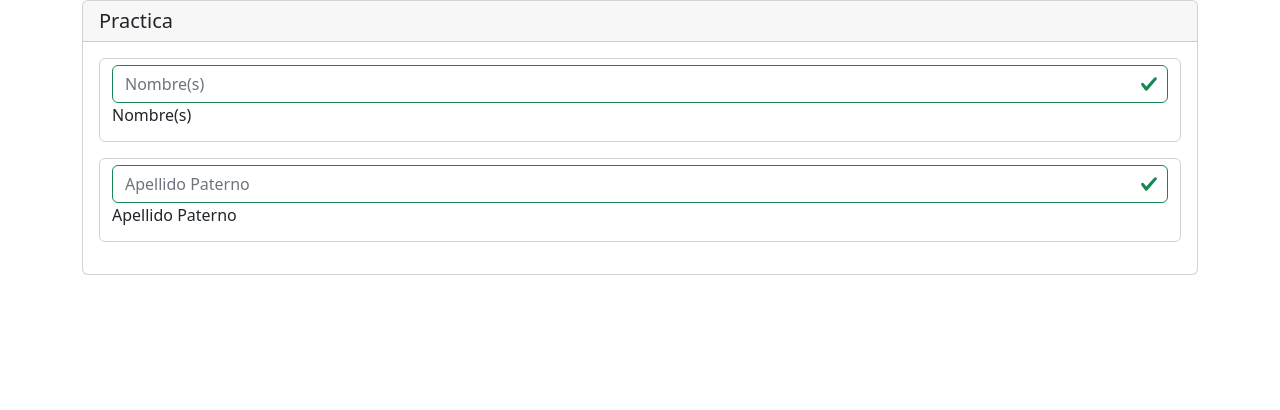
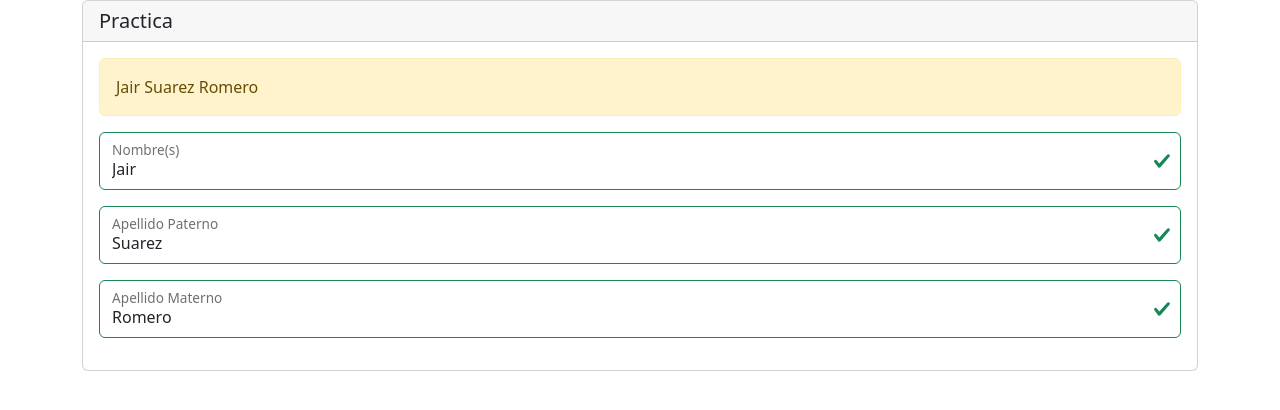
Before and after one commit to jair71021/Recapitulacion, a React (Vite) app in the folder practica/: page /create in a window 1280 px wide. Shown: the top 410 px of the page. Built offline with nearby package versions, Linux system fonts and the light colour scheme.

Commit message:
Actualizacion de codigo

```diff
--- /dev/null
+++ b/package.json
@@ -0,0 +1,5 @@
+{
+  "dependencies": {
+    "axios": "^0.27.2"
+  }
+}
--- /dev/null
+++ b/practica/src/components/Error.jsx
@@ -0,0 +1,8 @@
+export const Error = ({message , feedback}) => {
+    return (
+        <div className="invalid-feedback" id={feedback}>
+
+            {message}
+        </div>
+    )
+}
--- a/practica/src/components/InputCustom.jsx
+++ b/practica/src/components/InputCustom.jsx
@@ -1,13 +1,18 @@
+import { Error } from "./Error"
+
 export const InputCustom = ({ controller, handle }) => {
     return Object.keys(controller).map((item, index) => (
-        <div className="form-control mb-3" key={ index }>
-            <input type="text" className={controller[item].error ? 'form-control is-invalid' :
-            'form-control is-valid'} id={ controller[item].name }
-            name={ controller[item].name } value={ controller[item].value }
-            placeholder={ controller[item].label } onChange={ handle } />
-            <label htmlFor={ controller[item].name }
-            className="form-label">{ controller[item].label }</label>
-        </div>
+
+            <div className="form-floating mb-3" key={ index }>
+                <input type="text" className={controller[item].error ? 'form-control is-invalid' : 'form-control is-valid'}
+                    id={ controller[item].name } aria-describedby="error" name={ controller[item].name } value={ controller[item].value }
+                    placeholder={ controller[item].label } onChange={ handle } />
+                <label htmlFor={ controller[item].name } className="form-label">{ controller[item].label }</label>
+
+                {
+                    controller[item].error ? <Error  message={controller[item].errors[0]} feedback={controller[item].name}/> :false
+                }
+            </div>
     ))
 
 
--- a/practica/src/pages/Create.jsx
+++ b/practica/src/pages/Create.jsx
@@ -4,20 +4,27 @@ export const Create = () => {
 
     const [values, setValues] = useState({
         names: {
-            value: '',
+            value: 'Jair',
             error: false,
             errors: ['Nombre(s) invalido'],
             name: 'names',
             label: 'Nombre(s)'
         },
-        surname: {
-            value: '',
+        first_surname: {
+            value: 'Suarez',
             error: false,
             errors: ['Apellido paterno invalido'],
-            name: 'surname',
+            name: 'first_surname',
             label: 'Apellido Paterno'
         }
-
+        ,
+        second_surname: {
+            value: 'Romero',
+            error: false,
+            errors: ['Apellido materno invalido'],
+            name: 'second_surname',
+            label: 'Apellido Materno'
+        }
     })
 
     const handle_input = ({ target: { name, value } }) => {
@@ -26,8 +33,8 @@ export const Create = () => {
     }
 
     return (<>
-        <div >
-            { values.names.value + ' ' + values.surname.value }
+        <div className="alert alert-warning" role="alert">
+            { values.names.value + ' ' + values.first_surname.value + ' ' + values.second_surname.value }
         </div>
 
         <InputCustom controller={ values } handle={ handle_input } />
--- a/practica/src/pages/Home.jsx
+++ b/practica/src/pages/Home.jsx
@@ -1,3 +1,48 @@
+import axios from "axios"
+import { useEffect , useState} from "react"
+
 export const Home = () => {
-    return (<>Home</>)
+    const [value,setValues] =useState ([])
+        useEffect(()=>{
+            (async ()=>{
+                try {
+                    const {data}= await axios.get('https://jsonplaceholder.typicode.com/users')
+                    setValues(data)
+                   // console.log(data);
+
+                } catch (error) {
+                    console.eror(error);
+                }
+            })()
+        },[]
+    )
+    console.log(value);
+    return (<>
+
+
+        <div className="table-reponsive">
+            <table className="table table-striped">
+                <thead >
+                    <tr>
+                        <th>id</th>
+                        <th>nombre</th>
+                        <th>apellidos</th>
+                    </tr>
+
+                </thead>
+                <tbody>
+                    {value.map((item,index)=>(
+                        <tr key={index}>
+                            <td>{item.id}</td>
+                            <td>{item.name}</td>
+                            <td>{item.first_surname}</td>
+                        </tr>
+                    ))}
+                </tbody>
+
+            </table>
+        </div>
+
+
+    </>)
 }
```
Also changed, not shown: 1 other file (tests, documents, lock files or other folders).
